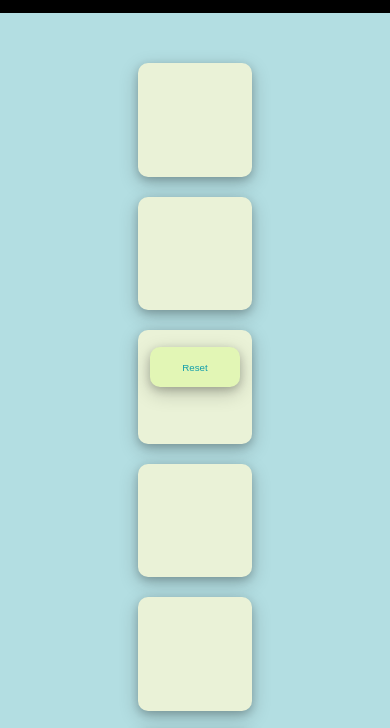
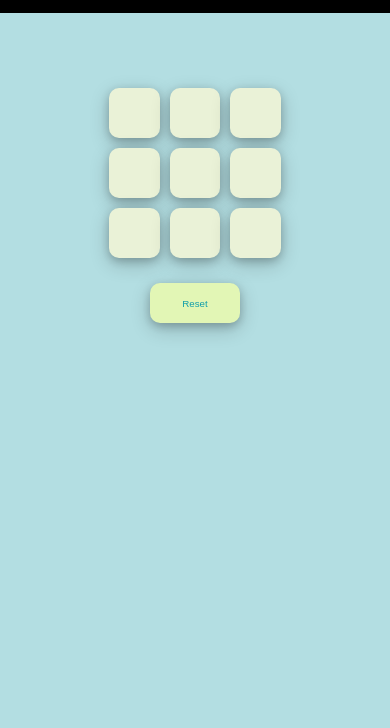
Before and after one commit to satyasootar/Tic-Tac-Toe-Game, a plain HTML site: page index.html in a window 390 px wide. Shown: the part 47-775 px from the top of the page. Drawn offline with Linux system fonts and the light colour scheme.

Commit message:
added responsiveness to the website

```diff
--- a/index.html
+++ b/index.html
@@ -30,8 +30,8 @@
                 <button class="box"></button>
                 <button class="box"></button>
            </div>
+           <button class="reset">Reset</button>
     </div>
-    <button class="reset">Reset</button>
     <div class="message"></div>
        </main>
        <script src="app.js"></script>
--- a/style.css
+++ b/style.css
@@ -25,26 +25,33 @@ nav ul{
     height: 100%;
     display: flex;
     justify-content: center;
+    align-items: center;
+    flex-direction: column;
     padding: 50px;
 }
 .game{
-    height: 60vmin;
-    width: 60vmin;
+    width: 50%;
     display: flex;
+    flex-wrap: wrap;
     justify-content: center;
-    align-items: center;
-    gap: 20px;
-    flex-wrap: wrap;
+    max-width: 400px;
+    margin: 0 auto;
+    padding: 20px;
+
 }
 .box{
-    height: 113.6px;
-    width: 113.6px;
+    width: 30%;
+    height: 100px;
     border-radius: 10px;
     border: none;
     box-shadow: 0 3px 8px 0 rgba(0, 0, 0, 0.2), 0 6px 20px 0 rgba(0, 0, 0, 0.2);
     background-color: #EAF2D7;
     color: #CB2A5D;
     font-size: 10vmin;
+    margin: 5px;
+}
+.box:hover{
+    background-color: rgb(217, 217, 217);
 }
 .reset{
     height: 40px;
@@ -55,10 +62,11 @@ nav ul{
     box-shadow: 0 3px 8px 0 rgba(0, 0, 0, 0.2), 0 6px 20px 0 rgba(0, 0, 0, 0.2);
     background-color: #e2f6b5;
     color: #129eab;
+    transition: all 0.3s;
 }
 
 .reset:hover{
-    background-color:#dded84 ;
+    background-color:#000000 ;
     box-shadow: 0 3px 8px 0 rgba(0, 0, 0, 0.5), 0 6px 20px 0 rgba(0, 0, 0, 0.2);
 }
 
@@ -67,3 +75,33 @@ nav ul{
     font-size: 100px;
     font-weight: 900;
 }
+/* for diffrent screen widths-Responsive */
+@media  screen and  (max-width: 700px) {
+    .game {
+        width: 80%;
+    }
+}
+@media screen and  (max-width: 420px) {
+    .box{
+        width: 25%;
+        height: 50px;
+    }
+    .game {
+        width: 70%;
+    }
+    .container{
+        width: auto;
+    }
+}
+@media screen and  (max-width: 250px) {
+    .box{
+        width: 15%;
+        height: 50px;
+    }
+    .game {
+        width: 70%;
+    }
+    .container{
+        width: auto;
+    }
+}
```
